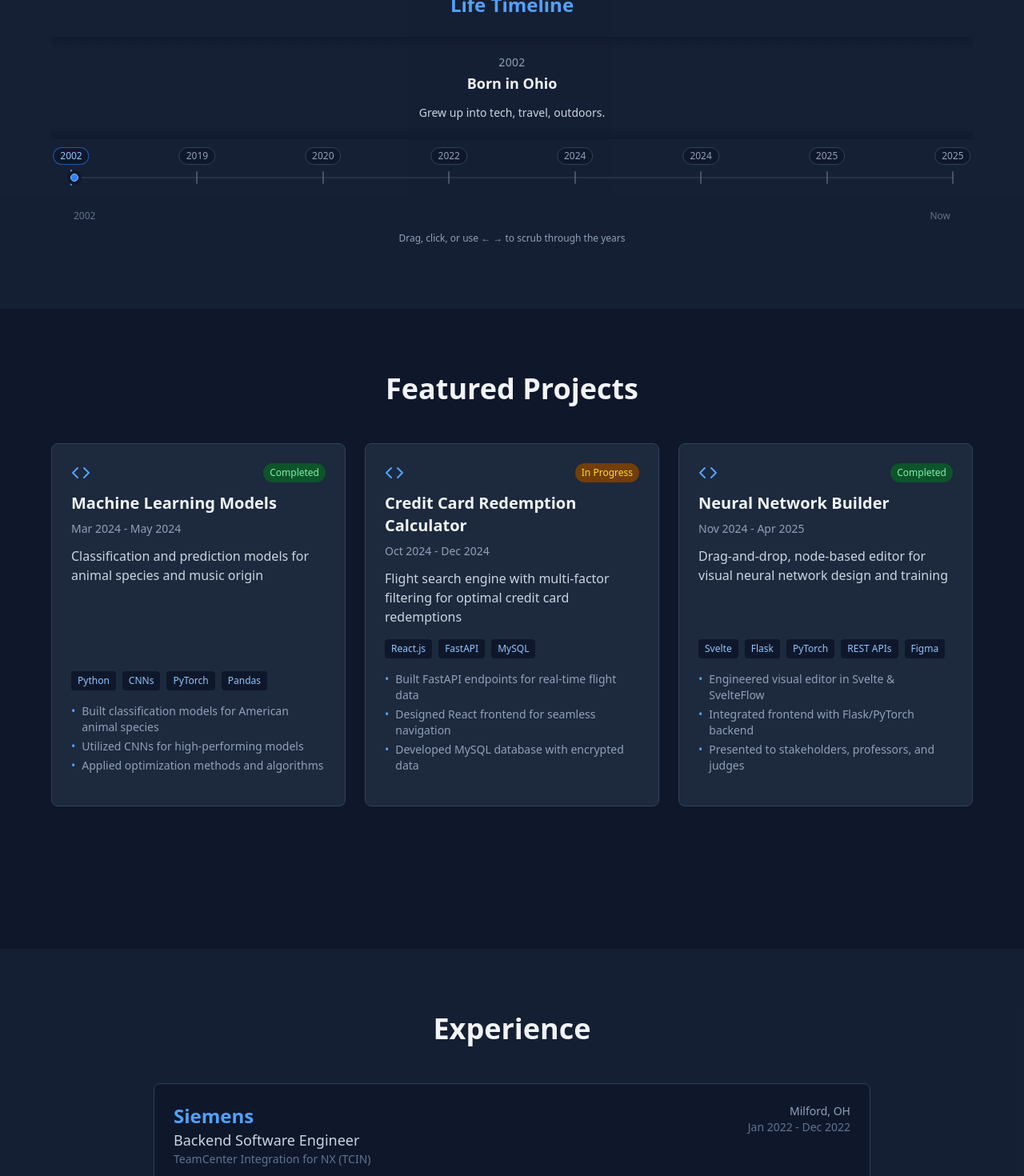
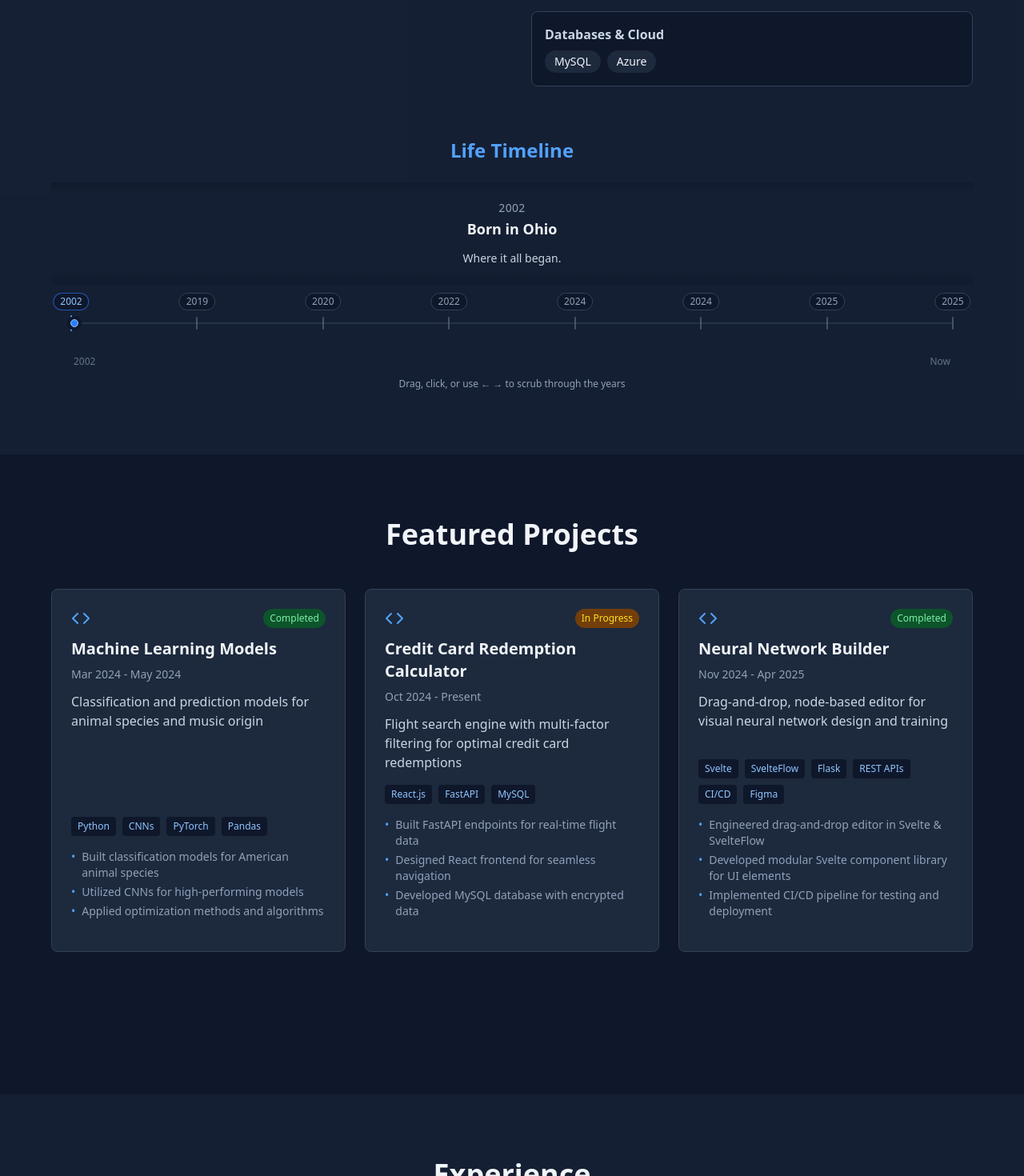
Before and after one commit to jimmygerman99/mypersonalwebsite, a React (Vite) app in the folder personal-website/: page / in a window 1280 px wide. Shown: the part 1280-2750 px from the top of the page at 80% size. Built offline with nearby package versions, Linux system fonts and the light colour scheme.

Commit message:
Added new resume, about and content.

```diff
--- a/personal-website/src/components/About.jsx
+++ b/personal-website/src/components/About.jsx
@@ -88,6 +88,21 @@ export default function About() {
                   ))}
                 </div>
               </div>
+              <div className="bg-slate-900 p-4 rounded-lg border border-slate-700">
+                <h4 className="font-semibold mb-2 text-slate-300">
+                  Databases &amp; Cloud
+                </h4>
+                <div className="flex flex-wrap gap-2">
+                  {skills.databases.map((skill) => (
+                    <span
+                      key={skill}
+                      className="bg-slate-800 px-3 py-1 rounded-full text-sm"
+                    >
+                      {skill}
+                    </span>
+                  ))}
+                </div>
+              </div>
             </div>
           </motion.div>
         </div>
--- a/personal-website/src/data/content.js
+++ b/personal-website/src/data/content.js
@@ -6,13 +6,14 @@ export const personalInfo = {
   linkedin: 'https://www.linkedin.com/in/jamesger',
   resume: ResumePDF,
   tagline:
-    'Building intelligent web applications with a focus on machine learning and full-stack development',
+    'Full-stack developer with a passion for building modern, responsive web applications',
 };
 
 export const skills = {
-  languages: ['JavaScript', 'TypeScript', 'Python', 'C++', 'Java', 'SQL'],
-  frameworks: ['React', 'Svelte', 'Flask', 'FastAPI', 'PyTorch', 'Node.js'],
-  ml: ['CNNs', 'RNNs', 'Transformers', 'Supervised & Unsupervised Learning'],
+  languages: ['C', 'C#', 'C++', 'Java', 'JavaScript', 'TypeScript', 'Python', 'SQL'],
+  frameworks: ['React', 'Svelte', 'Vite', 'Next.js', 'Tailwind', 'Flask', 'FastAPI', 'PyTorch', 'Node.js', 'Jest'],
+  ml: ['CNNs', 'RNNs', 'Transformers', 'Supervised & Unsupervised Learning', 'Pandas'],
+  databases: ['MySQL', 'Azure'],
 };
 
 export const projects = [
@@ -42,7 +43,7 @@ export const projects = [
       'Developed MySQL database with encrypted data',
     ],
     status: 'In Progress',
-    date: 'Oct 2024 - Dec 2024',
+    date: 'Oct 2024 - Present',
     github: null,
     demo: null,
   },
@@ -50,11 +51,11 @@ export const projects = [
     title: 'Neural Network Builder',
     description:
       'Drag-and-drop, node-based editor for visual neural network design and training',
-    tech: ['Svelte', 'Flask', 'PyTorch', 'REST APIs', 'Figma'],
+    tech: ['Svelte', 'SvelteFlow', 'Flask', 'REST APIs', 'CI/CD', 'Figma'],
     highlights: [
-      'Engineered visual editor in Svelte & SvelteFlow',
-      'Integrated frontend with Flask/PyTorch backend',
-      'Presented to stakeholders, professors, and judges',
+      'Engineered drag-and-drop editor in Svelte & SvelteFlow',
+      'Developed modular Svelte component library for UI elements',
+      'Implemented CI/CD pipeline for testing and deployment',
     ],
     status: 'Completed',
     date: 'Nov 2024 - Apr 2025',
@@ -65,15 +66,15 @@ export const projects = [
 
 export const experience = [
   {
-    company: 'Siemens',
-    role: 'Backend Software Engineer',
-    location: 'Milford, OH',
-    date: 'Jan 2022 - Dec 2022',
-    description: 'TeamCenter Integration for NX (TCIN)',
+    company: 'Enterprise Controls Group',
+    role: 'Systems Specialist',
+    location: 'Mentor, OH',
+    date: 'Oct 2025 - Present',
+    description: 'Building Automation Systems',
     highlights: [
-      'Debugged 50,000+ C/C++ source files',
-      'Co-led UI development using Windows Presentation Foundation',
-      'Utilized Agile Development and UML diagrams',
+      'Implemented REST-based APIs for secure customer data access',
+      'Diagnosed system-level software and data flow issues',
+      'Developed control logic and commissioned building automation systems',
     ],
   },
   {
@@ -88,13 +89,25 @@ export const experience = [
       'Presented to stakeholders for future use',
     ],
   },
+  {
+    company: 'Siemens',
+    role: 'Backend Software Engineer',
+    location: 'Milford, OH',
+    date: 'Jan 2022 - Dec 2022',
+    description: 'TeamCenter Integration for NX (TCIN)',
+    highlights: [
+      'Debugged 50,000+ C/C++ source files',
+      'Co-led UI development using Windows Presentation Foundation',
+      'Utilized Agile Development and UML diagrams',
+    ],
+  },
 ];
 
 export const timeline = [
   {
     year: 2002,
     title: 'Born in Ohio',
-    event: 'Grew up into tech, travel, outdoors.',
+    event: 'Where it all began.',
   },
   {
     year: 2019,
@@ -132,8 +145,8 @@ export const timeline = [
   },
   {
     year: 2025,
-    title: 'New-grad SWE + Building',
-    subtitle: 'Summer 2025',
-    event: 'Working on Full Stack Odin Project + traveling the world',
+    title: 'Systems Specialist',
+    subtitle: 'Enterprise Controls Group • Oct 2025',
+    event: 'Building automation systems, REST APIs, and control logic.',
   },
 ];
```
Also changed, not shown: 1 other file (tests, documents, lock files or other folders).
